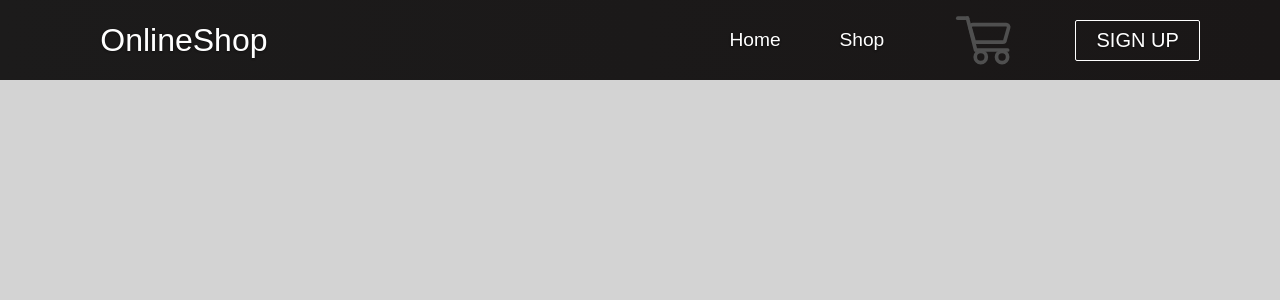
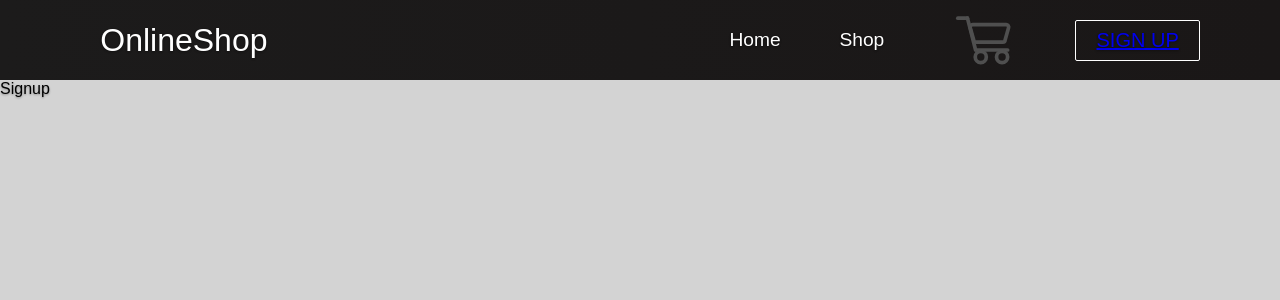
Before and after one commit to pinkx-xlink/react-shopping-cart-project, a React (Create React App) app in the folder shopping-cart/: page /signup in a window 1280 px wide. Shown: the top 300 px of the page. Built offline with nearby package versions, Linux system fonts and the light colour scheme.

Commit message:
Create Signup.js and import it to App.js

```diff
--- a/shopping-cart/src/App.js
+++ b/shopping-cart/src/App.js
@@ -5,6 +5,7 @@ import { BrowserRouter as Router, Route, Routes as Switch, BrowserRouter } from
 import Home from './components/pages/Home';
 import Shop from './components/pages/Shop';
 import Cart from './components/pages/Cart';
+import Signup from './components/pages/Signup';
 // import Products from './components/pages/Products';
 // import Services from './components/pages/Services';
 // import SignUp from './components/pages/SignUp';
@@ -71,6 +72,7 @@ function App() {
           <Route path='/' exact element={< Home />}></Route>
           <Route path='/shop' exact element={< Shop />}></Route>
           <Route path='/cart' exact element={< Cart />}></Route>
+          <Route path='/signup' exact element={< Signup />}></Route>
           {/* <Route path='/products' exact element={< Products />}></Route>
           <Route path='/sign-up' exact element={< SignUp />}></Route> */}
         {/* Add to Cart logic */}
--- a/shopping-cart/src/components/Navbar.js
+++ b/shopping-cart/src/components/Navbar.js
@@ -82,7 +82,13 @@ function Navbar() {
                         </Link>
                     </li> */}
                 </ul>
-                {button && <Button buttonStyle='btn--outline'>SIGN UP</Button>}
+                {button && <Button buttonStyle='btn--outline'>
+                    <Link
+                        to='/signup'
+                        onClick={closeMobileMenu}
+                    >SIGN UP
+                    </Link>
+                    </Button>}
             </div>
         </nav>
     </>
--- /dev/null
+++ b/shopping-cart/src/components/pages/Signup.js
@@ -0,0 +1,9 @@
+import React from 'react'
+
+const Signup = () => {
+  return (
+    <div>Signup</div>
+  )
+}
+
+export default Signup
```
